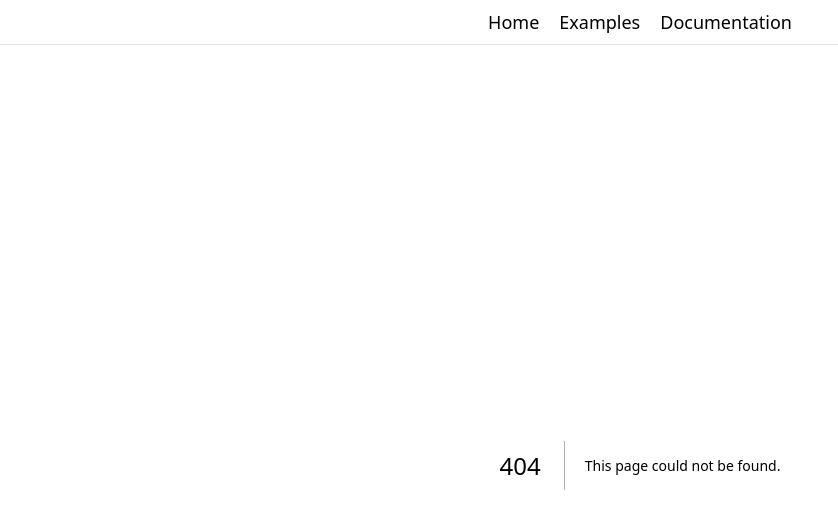
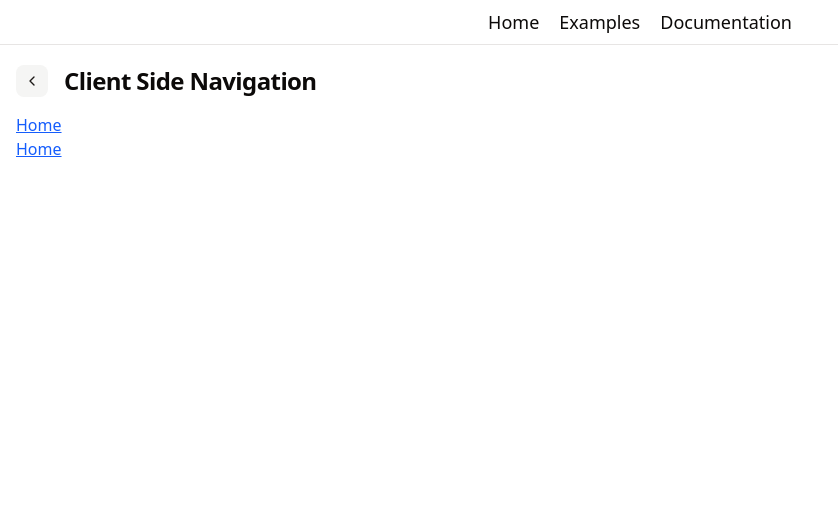
Before and after one commit to brhega/next-react-app, a Next.js app: page /examples/client-side-navigation in a window 1280 px wide. Before the commit this address had no page. Shown: the top 528 px of the page, without its empty margins (0-838 px from the left). Built offline with nearby package versions, Linux system fonts and the light colour scheme.

Commit message:
client side navigation

```diff
--- /dev/null
+++ b/app/examples/client-side-navigation/page.tsx
@@ -0,0 +1,29 @@
+import { Button } from "@/components/ui/button";
+import { ChevronLeftIcon } from "lucide-react";
+import Link from "next/link";
+
+export default function ClientSideNavigationPage() {
+    return (
+        <div>
+            <div className="flex gap-4">
+                <Button asChild variant="secondary" size="icon" className="size-8">
+                    <Link href="/examples">
+                        <ChevronLeftIcon />
+                    </Link>
+                </Button>
+                <h3 className="scroll-m-20 text-2xl font-semibold tracking-tight">
+                    Client Side Navigation
+                </h3>
+            </div>
+
+            <div className="my-4">
+                <div>
+                    <a href="/" className="text-blue-600 underline">Home</a>
+                </div>
+                <div>
+                    <Link href="/" className="text-blue-600 underline">Home</Link>
+                </div>
+            </div>
+        </div>
+    );
+}
--- a/app/examples/page.tsx
+++ b/app/examples/page.tsx
@@ -7,7 +7,7 @@ export default function ExamplesPage() {
                 Examples
             </h2>
             <div className="my-4">
-
+                <Link href="/examples/client-side-navigation" className="text-blue-600 underline">Client Side Navigation</Link>
             </div>
         </div>
     );
```
